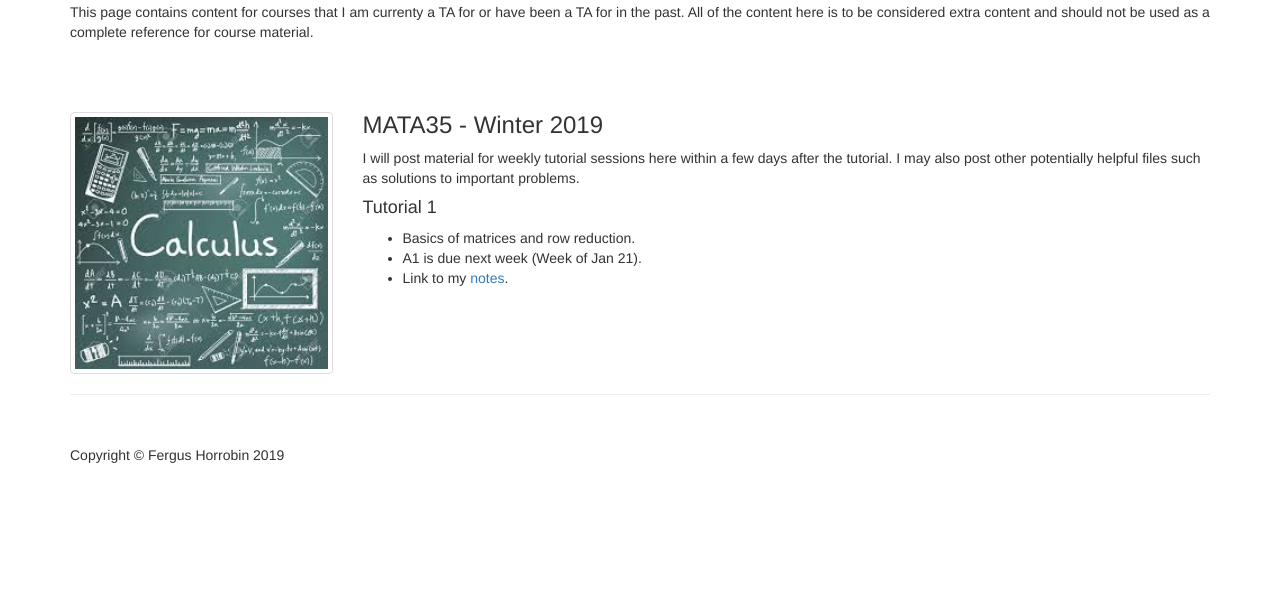
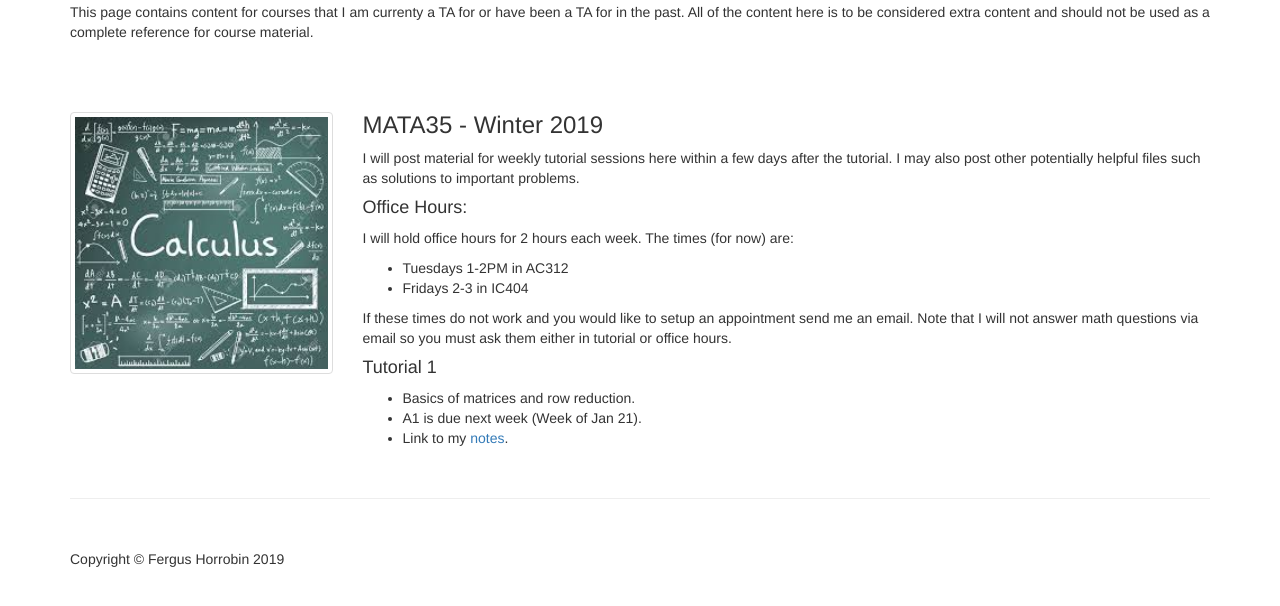
Before and after one commit to fhorrobin/website, a PHP site: page /teaching/index.php in a window 1280 px wide. Shown: the part 158-764 px from the top of the page. Run offline with PHP 8.4, Linux system fonts and the light colour scheme.

Commit message:
Office hours

```diff
--- a/teaching/index.php
+++ b/teaching/index.php
@@ -19,8 +19,18 @@
         <div class="col-md-9">
 
             <h3>MATA35 - Winter 2019</h3>
-            I will post material for weekly tutorial sessions here within a few days after the tutorial. I may also post other potentially helpful files
-            such as solutions to important problems.
+            <p>I will post material for weekly tutorial sessions here within a few days after the tutorial. I may also post other potentially helpful files
+            such as solutions to important problems.</p>
+
+            <h4>Office Hours:</h4>
+            <p>I will hold office hours for 2 hours each week. The times (for now) are: </p>
+
+            <ul>
+                <li>Tuesdays 1-2PM in AC312</li>
+                <li>Fridays 2-3 in IC404</li>
+            </ul>
+
+            <p>If these times do not work and you would like to setup an appointment send me an email. Note that I will not answer math questions via email so you must ask them either in tutorial or office hours.</p>
 
             <h4>Tutorial 1</h4>
             <ul>
```
